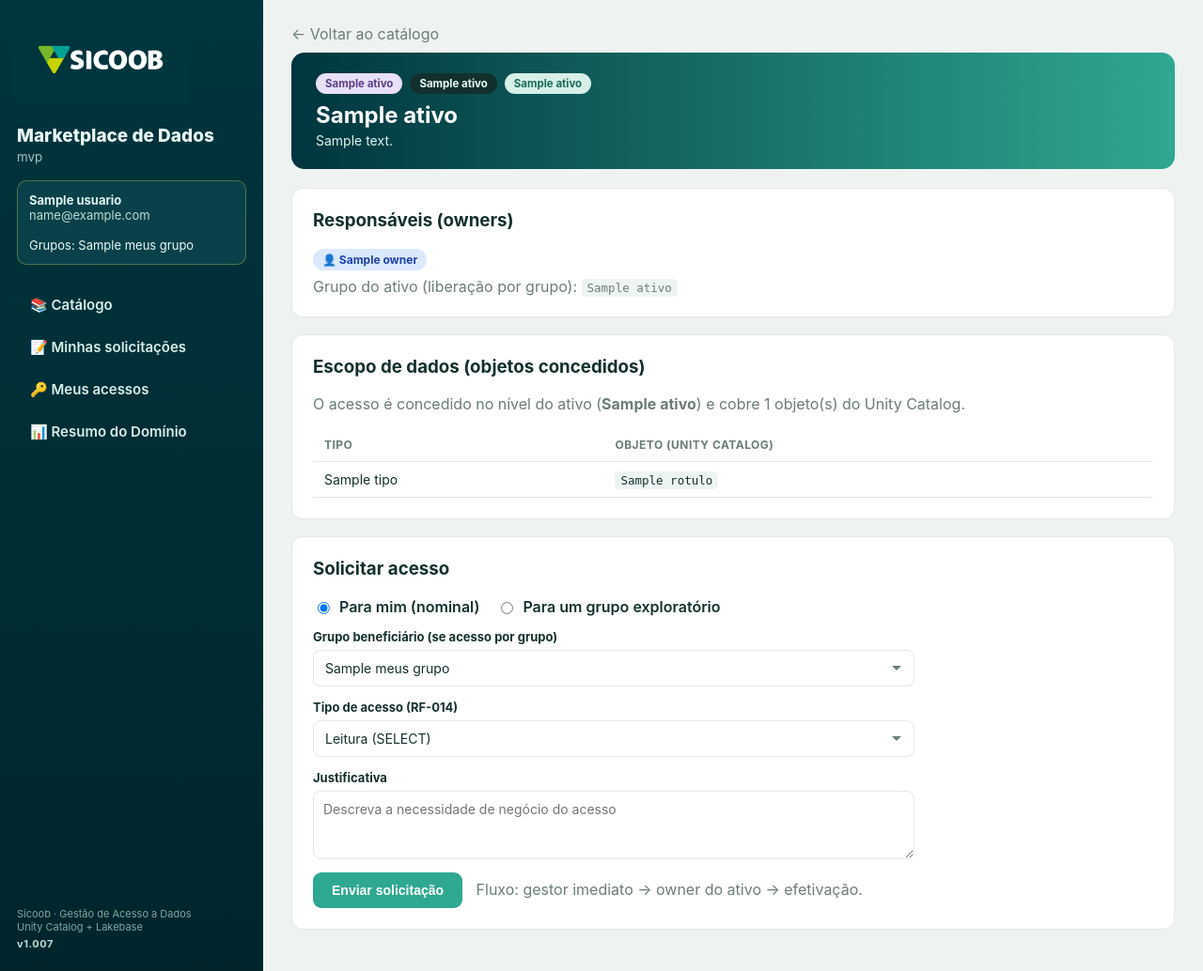
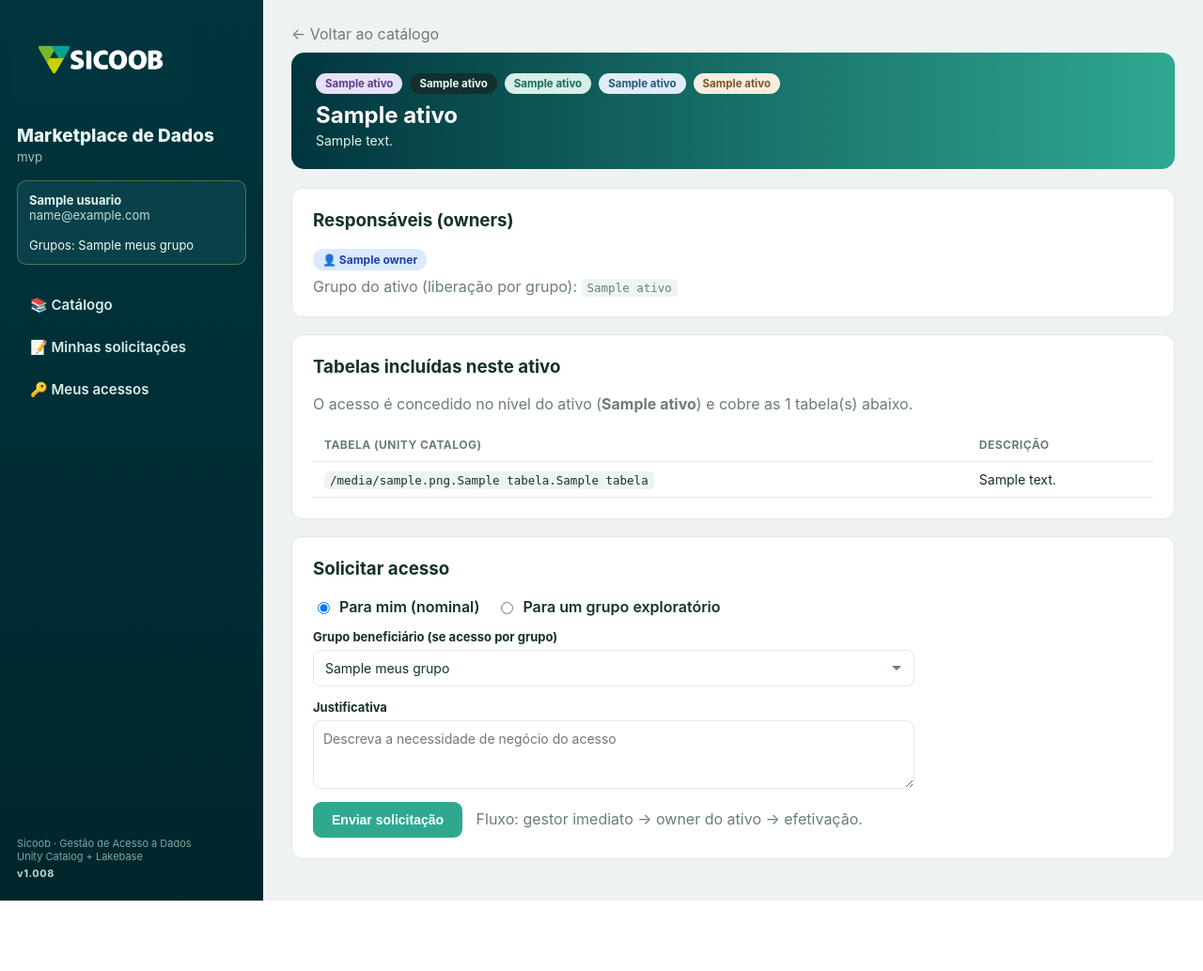
Before and after one commit to lfmed/marketplace-dados-sicoob, a Python web app: template app/templates/ativo.html in a window 1280 px wide. Shown: the whole page at 94% size. After the commit the page ends 959 px from the top, so only its background shows below. Run offline with Jinja, Linux system fonts and the light colour scheme; the template is opened without the code that fills it: most values are stand-ins (such as "Sample title", 1, 10 or a date in 2020).

Commit message:
feat(ui): feedback do cliente — ondas 1 e 2 (v1.008)
Onda 1 (ajustes rápidos):
- catálogo: botão "Limpar filtros"; remove o filtro "Nível" (tipo do ativo).
- solicitar acesso: remove o seletor Leitura/Escrita (acesso herda o
  privilégio do grupo do ativo; backend já assume LEITURA por padrão).
- remove a visão "Resumo do Domínio" (menu, rota, template e serviço).

Onda 2 (decomposição do ativo):
- ativo_scope: joins de camada/ambiente e colunas nome_iniciativa/nome_camada/
  nome_ambiente (derivadas de governanca); nova tabelas_do_ativo (nome+descrição).
- catalog_service: título de exibição (Iniciativa mostra o nome da iniciativa;
  camada/ambiente viram tags) e lista de tabelas no detalhe.
- catálogo e detalhe do ativo: título decomposto + pills de camada/ambiente;
  detalhe mostra as tabelas contidas com descrição.

Validado no Lakebase dev: listar_ativos/detalhe trazem titulo/camada/ambiente/
tabelas; /catalogo e /ativo renderizam 200 com os elementos novos e sem os
removidos; /resumo-dominio -> 404; 17 testes de regra + smoke de UI verdes.

Pendências deixadas de propósito (dúvidas do cliente): visão por grupo (onda 3),
título de não-iniciativas, e se as tabelas são só informativas ou selecionáveis.

Co-authored-by: Isaac <no-reply@databricks.com>

```diff
--- a/app/routes/audit.py
+++ b/app/routes/audit.py
@@ -12,8 +12,3 @@ def auditoria():
     uid = u.get("id_usuario_aisn") if u else None
     linhas = audit_service.auditoria_do_owner(uid) if uid else []
     return render_template("auditoria.html", linhas=linhas)
-
-
-@bp.route("/resumo-dominio")
-def resumo():
-    return render_template("resumo_dominio.html", dominios=audit_service.resumo_dominio())
--- a/app/static/style.css
+++ b/app/static/style.css
@@ -59,6 +59,8 @@ a{color:inherit;text-decoration:none}
 .pill.dom{background:var(--dark-pill);color:#eafaf6}
 .pill.sub{background:#d6efe8;color:#1c6b58}
 .pill.lvl{background:#e7e0f7;color:#5b3d8a}
+.pill.cam{background:#e0edf7;color:#2a577a}
+.pill.amb{background:#f7ede0;color:#7a562a}
 .card h3{margin:2px 0;font-size:17px}
 .card .desc{color:var(--muted);font-size:13.5px;min-height:38px}
 .card .meta{color:var(--muted);font-size:13px;display:flex;gap:14px;align-items:center;border-top:1px solid var(--line);padding-top:10px}
--- a/app/templates/ativo.html
+++ b/app/templates/ativo.html
@@ -8,8 +8,10 @@
     <span class="pill lvl">{{ ativo.tipo_label }}</span>
     {% if ativo.nome_dominio %}<span class="pill dom">{{ ativo.nome_dominio }}</span>{% endif %}
     {% if ativo.nome_subdominio %}<span class="pill sub">{{ ativo.nome_subdominio }}</span>{% endif %}
+    {% if ativo.nome_camada %}<span class="pill cam">{{ ativo.nome_camada }}</span>{% endif %}
+    {% if ativo.nome_ambiente %}<span class="pill amb">{{ ativo.nome_ambiente }}</span>{% endif %}
   </div>
-  <h2>{{ ativo.nome_ativo }}</h2>
+  <h2>{{ ativo.titulo or ativo.nome_ativo }}</h2>
   <p>{{ ativo.desc_ativo }}</p>
 </div>
 
@@ -24,15 +26,18 @@
 </div>
 
 <div class="panel">
-  <h3>Escopo de dados (objetos concedidos)</h3>
+  <h3>Tabelas incluídas neste ativo</h3>
   <p class="muted">O acesso é concedido no nível do ativo (<b>{{ ativo.tipo_label }}</b>) e cobre
-    {{ ativo.objetos|length }} objeto(s) do Unity Catalog.</p>
+    as {{ ativo.tabelas|length }} tabela(s) abaixo.</p>
   <table>
-    <tr><th>Tipo</th><th>Objeto (Unity Catalog)</th></tr>
-    {% for o in ativo.objetos %}
-    <tr><td>{{ o.tipo }}</td><td><code class="schip">{{ o.rotulo }}</code></td></tr>
+    <tr><th>Tabela (Unity Catalog)</th><th>Descrição</th></tr>
+    {% for t in ativo.tabelas %}
+    <tr>
+      <td><code class="schip">{{ t.nome_catalogo }}.{{ t.nome_schema }}.{{ t.nome_tabela }}</code></td>
+      <td>{{ t.desc_tabela or '—' }}</td>
+    </tr>
     {% else %}
-    <tr><td colspan="2" class="muted">Sem objetos resolvidos para este ativo.</td></tr>
+    <tr><td colspan="2" class="muted">Sem tabelas resolvidas para este ativo.</td></tr>
     {% endfor %}
   </table>
 </div>
@@ -59,14 +64,6 @@
     {% endif %}
 
     <div class="form-row">
-      <label>Tipo de acesso (RF-014)</label>
-      <select name="tipo_acesso">
-        <option value="LEITURA">Leitura (SELECT)</option>
-        <option value="LEITURA_ESCRITA">Leitura e escrita (SELECT + MODIFY)</option>
-      </select>
-    </div>
-
-    <div class="form-row">
       <label>Justificativa</label>
       <textarea name="justificativa" rows="3" placeholder="Descreva a necessidade de negócio do acesso"></textarea>
     </div>
--- a/app/templates/base.html
+++ b/app/templates/base.html
@@ -46,11 +46,10 @@
     <a href="{{ url_for('accesses.owner') }}" class="{{ 'active' if ep=='accesses.owner' }}">🛡️ Acessos (owner)</a>
     <a href="{{ url_for('audit.auditoria') }}" class="{{ 'active' if ep=='audit.auditoria' }}">🕵️ Auditoria</a>
     {% endif %}
-    <a href="{{ url_for('audit.resumo') }}" class="{{ 'active' if ep=='audit.resumo' }}">📊 Resumo do Domínio</a>
   </nav>
 
   <div class="spacer"></div>
-  <div class="foot">Sicoob · Gestão de Acesso a Dados<br>Unity Catalog + Lakebase<br><span class="ver">v1.007</span></div>
+  <div class="foot">Sicoob · Gestão de Acesso a Dados<br>Unity Catalog + Lakebase<br><span class="ver">v1.008</span></div>
 </aside>
 
 <main class="main">
```
Also changed, not shown: app/routes/catalog.py (+3 -4 lines), app/services/ativo_scope.py (+52 -0 lines), app/services/audit_service.py (+0 -21 lines), app/services/catalog_service.py (+15 -2 lines), app/templates/catalogo.html (+4 -10 lines), app/templates/resumo_dominio.html (deleted, +0 -17 lines), tests/smoke_ui.py (+1 -3 lines).
